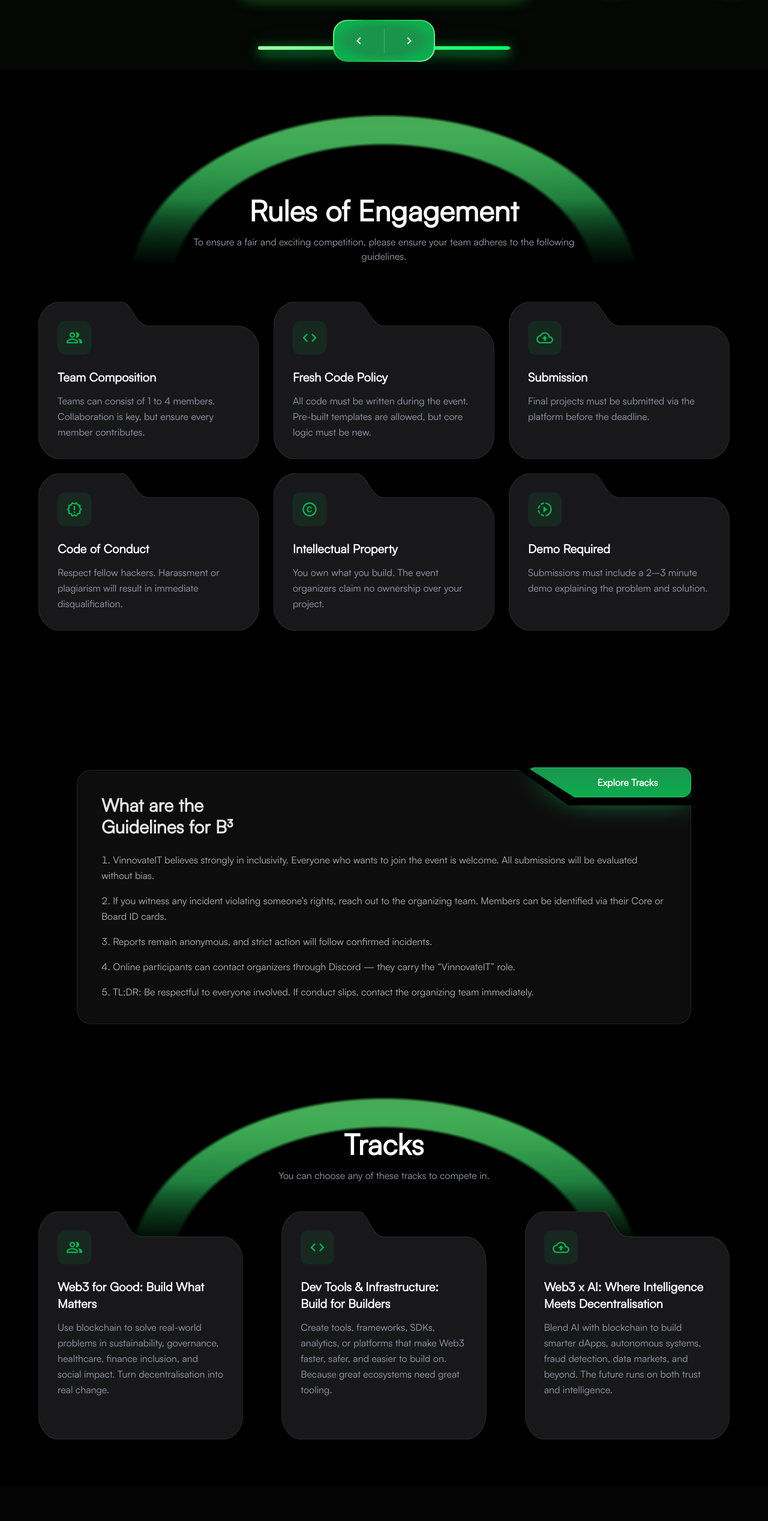
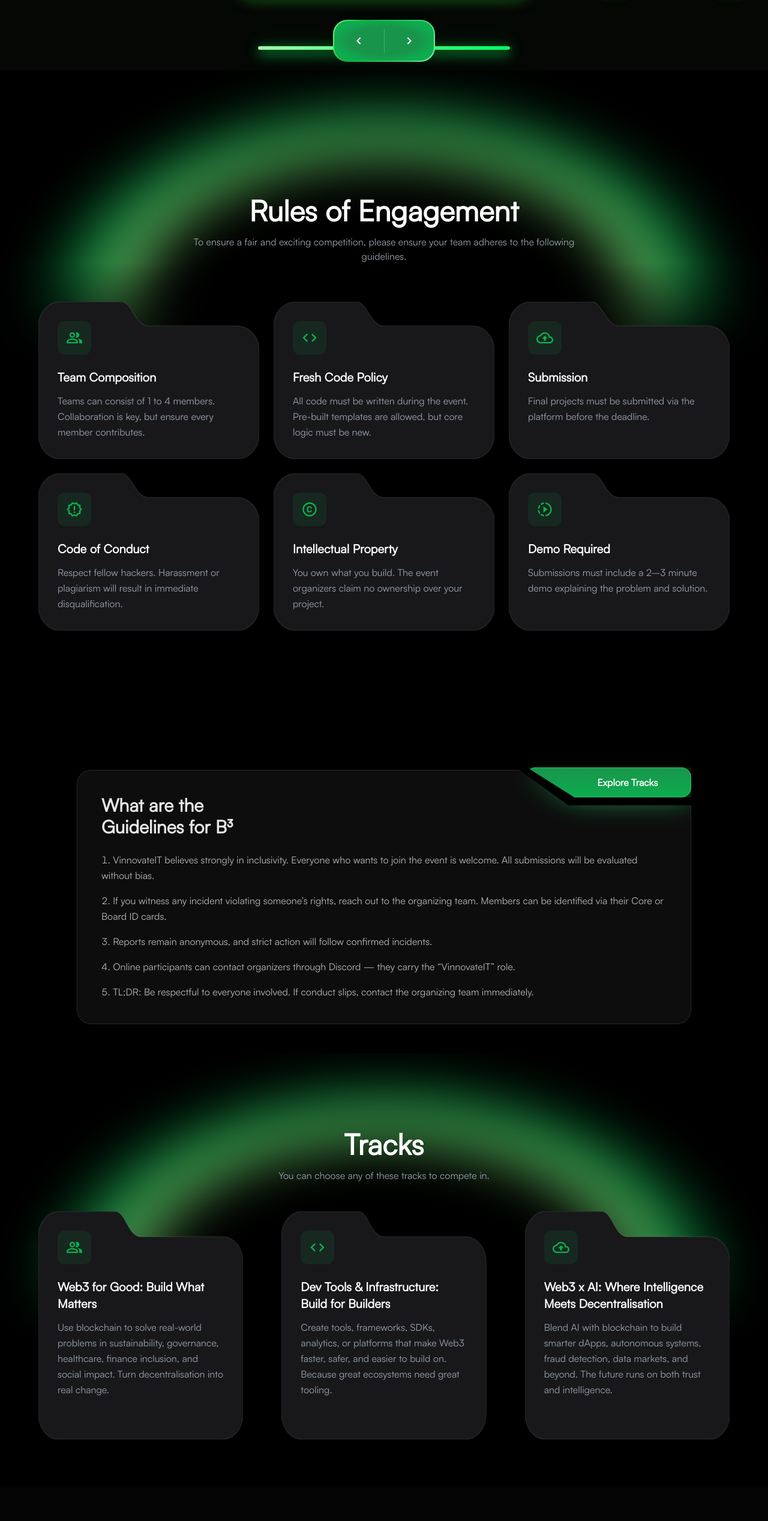
Before and after one commit to vinnovateit/b3, a Next.js app: page / in a window 1280 px wide. Shown: the part 5951-8486 px from the top of the page at 60% size. Built offline with nearby package versions, Linux system fonts and the light colour scheme.

Commit message:
feat:green arc fix

```diff
--- a/src/app/components/RulesSection.jsx
+++ b/src/app/components/RulesSection.jsx
@@ -44,44 +44,33 @@ export default function RulesSection() {
     <section className="relative py-16 px-6 overflow-hidden isolate bg-black">
       <div className="absolute inset-0 overflow-hidden pointer-events-none -z-10">
         <div
-          className="absolute left-1/2 top-[-10px] -translate-x-1/2 w-[1100px] h-[750px]"
+          className="
+            absolute left-1/2 top-[-50px] md:top-[-80px] -translate-x-1/2 mt-20
+            w-[600px] md:w-[1300px]
+            h-[400px] md:h-[800px]
+          "
           style={{
-            background: `linear-gradient(to bottom,
-              #8CFF84 10%,
-              #0CAC4F 25%,
-              #0E773999 30%
-            )`,
-            WebkitMaskImage: `
-              radial-gradient(ellipse at 50% 50%,
-                transparent 50%,
-                black 68%,
-                black 60%,
-                transparent 55%
-              ),
-              linear-gradient(to bottom,
-                black 0%,
-                black 25%,
-                transparent 50%
-              )
-            `,
-            maskImage: `
-              radial-gradient(ellipse at 50% 50%,
-                transparent 45%,
-                black 46%,
-                black 54%,
-                transparent 55%
-              ),
-              linear-gradient(to bottom,
-                black 0%,
-                black 30%,
-                transparent 45%
-              )
-            `,
-            WebkitMaskComposite: "destination-in",
-            maskComposite: "intersect",
-            filter: "blur(100px)",
+            WebkitMaskImage: 'linear-gradient(to bottom, black 0%, black 40%, transparent 60%)',
+            maskImage: 'linear-gradient(to bottom, black 0%, black 40%, transparent 60%)',
           }}
-        />
+        >
+          <div
+            className="w-full h-full"
+            style={{
+              background: `radial-gradient(ellipse at 50% 50%,
+                transparent 40%,
+                #8CFF84 52%,
+                #0E773999 45%,
+                #0CAC4F 50%,
+                transparent 65%
+              )`,
+              filter: 'blur(clamp(20px, 5vw, 40px))',
+              opacity: 0.8,
+              transform: 'translateZ(0)',
+              willChange: 'filter'
+            }}
+          />
+        </div>
       </div>
 
       <div className="pt-0.5 max-w-6xl mx-auto my-30 text-center">
--- a/src/app/components/Tracks.jsx
+++ b/src/app/components/Tracks.jsx
@@ -28,46 +28,34 @@ export default function RulesSection() {
     <section id="tracks" className="relative pt-24 pb-20 px-6 overflow-hidden isolate bg-black">
       <div className="absolute inset-0 overflow-hidden pointer-events-none -z-10">
         <div
-          className="absolute left-1/2 top-[-10px] -translate-x-1/2 w-[1100px] h-[750px]"
+          className="
+            absolute left-1/2 top-[-50px] md:top-[-80px] -translate-x-1/2 mt-20
+            w-[600px] md:w-[1300px]
+            h-[400px] md:h-[800px]
+          "
           style={{
-            background: `linear-gradient(to bottom,
-              #8CFF84 10%,
-              #0CAC4F 25%,
-              #0E773999 30%
-            )`,
-            WebkitMaskImage: `
-              radial-gradient(ellipse at 50% 50%,
-                transparent 50%,
-                black 68%,
-                black 60%,
-                transparent 55%
-              ),
-              linear-gradient(to bottom,
-                black 0%,
-                black 25%,
-                transparent 50%
-              )
-            `,
-            maskImage: `
-              radial-gradient(ellipse at 50% 50%,
-                transparent 45%,
-                black 46%,
-                black 54%,
-                transparent 55%
-              ),
-              linear-gradient(to bottom,
-                black 0%,
-                black 30%,
-                transparent 45%
-              )
-            `,
-            WebkitMaskComposite: "destination-in",
-            maskComposite: "intersect",
-            filter: "blur(100px)",
+            WebkitMaskImage: 'linear-gradient(to bottom, black 0%, black 40%, transparent 60%)',
+            maskImage: 'linear-gradient(to bottom, black 0%, black 40%, transparent 60%)',
           }}
-        />
+        >
+          <div
+            className="w-full h-full"
+            style={{
+              background: `radial-gradient(ellipse at 50% 50%,
+                transparent 40%,
+                #8CFF84 52%,
+                #0E773999 45%,
+                #0CAC4F 50%,
+                transparent 65%
+              )`,
+              filter: 'blur(clamp(20px, 5vw, 40px))',
+              opacity: 0.8,
+              transform: 'translateZ(0)',
+              willChange: 'filter'
+            }}
+          />
+        </div>
       </div>
-
       <div className="max-w-6xl mx-auto text-center">
         <h1 className="text-5xl font-semibold mt-6 text-white pt-2">
             Tracks
```
